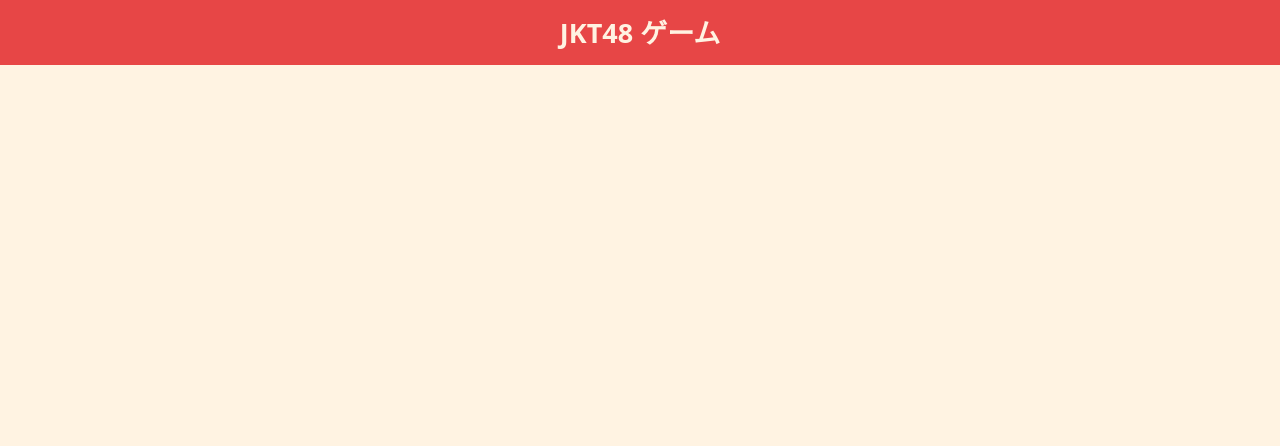
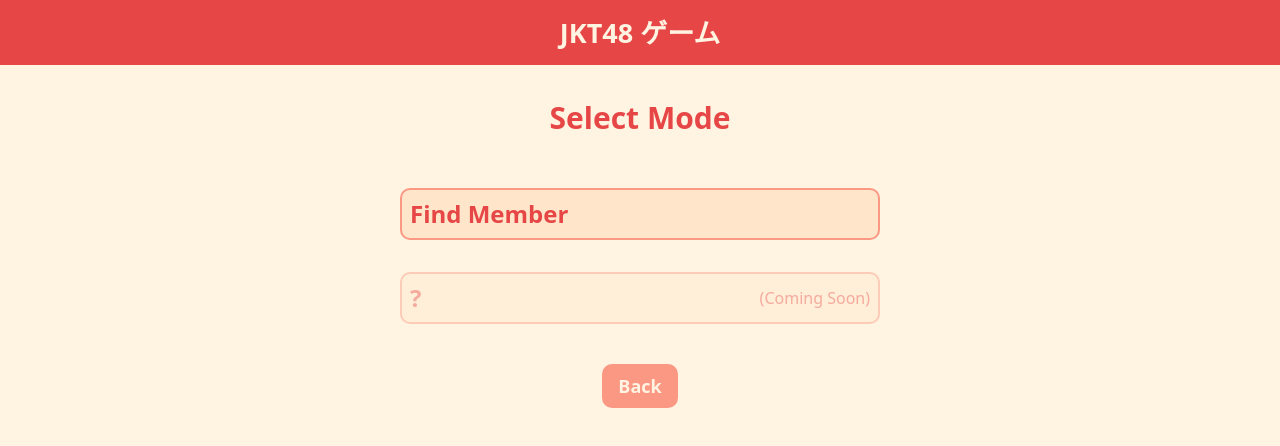
Before and after one commit to RizqiSyahrendra/jkt48-game, a Vue app: page /mode in a window 1280 px wide. Shown: the top 446 px of the page. Built offline with nearby package versions, Linux system fonts and the light colour scheme.

Commit message:
feat: ModeView UI slicing - LevelBox component - Screen component - ModeView

```diff
--- /dev/null
+++ b/src/components/LevelBox.vue
@@ -0,0 +1,30 @@
+<script setup lang="ts">
+import { ref } from 'vue'
+
+const props = defineProps<{
+  title: string
+  desc?: string
+  isDisabled?: boolean
+}>()
+
+const { title, desc = '', isDisabled = false } = props
+const isMouseDown = ref(false)
+</script>
+
+<template>
+  <div
+    @mousedown="isMouseDown = true"
+    @mouseup="isMouseDown = false"
+    class="flex p-2 w-[40%] bg-primary2 rounded-[10px] border-2 border-primary3 text-primary4 transition duration-75 ease-in-out"
+    :class="{
+      'hover:bg-opacity-75 hover:cursor-pointer': !isDisabled,
+      'bg-opacity-40': isDisabled,
+      'border-opacity-40': isDisabled,
+      'text-opacity-40': isDisabled,
+      'scale-95': isMouseDown && !isDisabled
+    }"
+  >
+    <div class="flex-1 text-2xl font-semibold items-center">{{ title }}</div>
+    <div class="flex flex-[0.5] justify-end text items-center">{{ desc }}</div>
+  </div>
+</template>
--- /dev/null
+++ b/src/components/layouts/Screen.vue
@@ -0,0 +1,18 @@
+<script setup lang="ts">
+const props = defineProps<{
+  headingText?: string
+}>()
+
+const { headingText } = props
+</script>
+
+<template>
+  <main class="px-10 py-[100px]">
+    <div v-if="!!headingText" class="flex justify-center font-bold text-3xl text-primary4">
+      {{ headingText }}
+    </div>
+    <div class="mt-5">
+      <slot></slot>
+    </div>
+  </main>
+</template>
--- a/src/views/HomeView.vue
+++ b/src/views/HomeView.vue
@@ -27,7 +27,7 @@
     <Loader size="lg" />
   </div>
 
-  <div
+  <main
     class="fixed bottom-0 h-64 w-screen flex justify-center bg-transparent transition duration-500 ease-in-out"
     :class="{
       'translate-y-64': isLoading,
@@ -40,5 +40,5 @@
         <Button @click="onClickStart" size="lg" class="min-w-48" text="Let's Get Started" />
       </div>
     </div>
-  </div>
+  </main>
 </template>
--- a/src/views/ModeView.vue
+++ b/src/views/ModeView.vue
@@ -1,3 +1,21 @@
-<script setup lang="ts"></script>
+<script setup lang="ts">
+import { useRouter } from 'vue-router'
+import Screen from '@/components/layouts/Screen.vue'
+import LevelBox from '@/components/LevelBox.vue'
+import Button from '@/components/Button.vue'
 
-<template></template>
+const router = useRouter()
+</script>
+
+<template>
+  <Screen heading-text="Select Mode">
+    <div class="flex flex-col items-center">
+      <LevelBox @click="console.log('helo')" title="Find Member" class="mt-8" />
+      <LevelBox title="?" desc="(Coming Soon)" :is-disabled="true" class="mt-8" />
+
+      <div class="mt-10">
+        <Button @click="router.back()" color="secondary" class="px-4" size="lg" text="Back" />
+      </div>
+    </div>
+  </Screen>
+</template>
```
